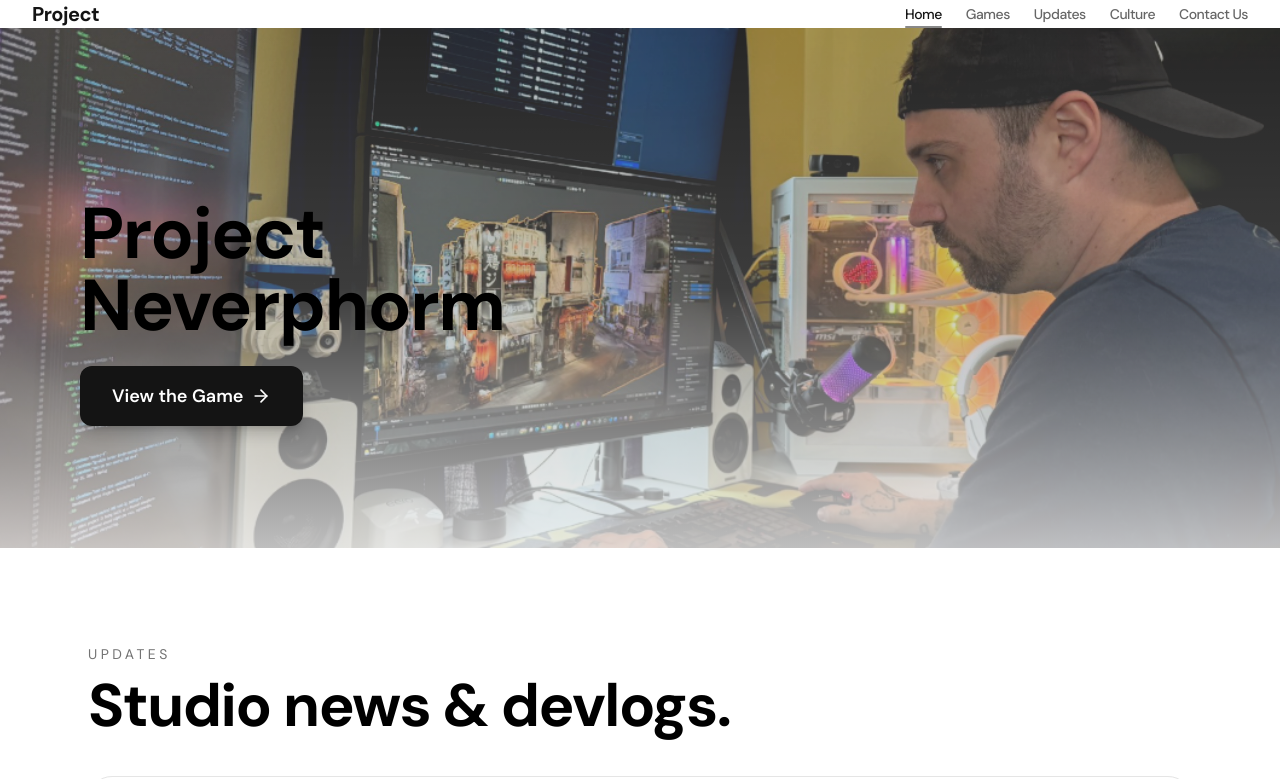
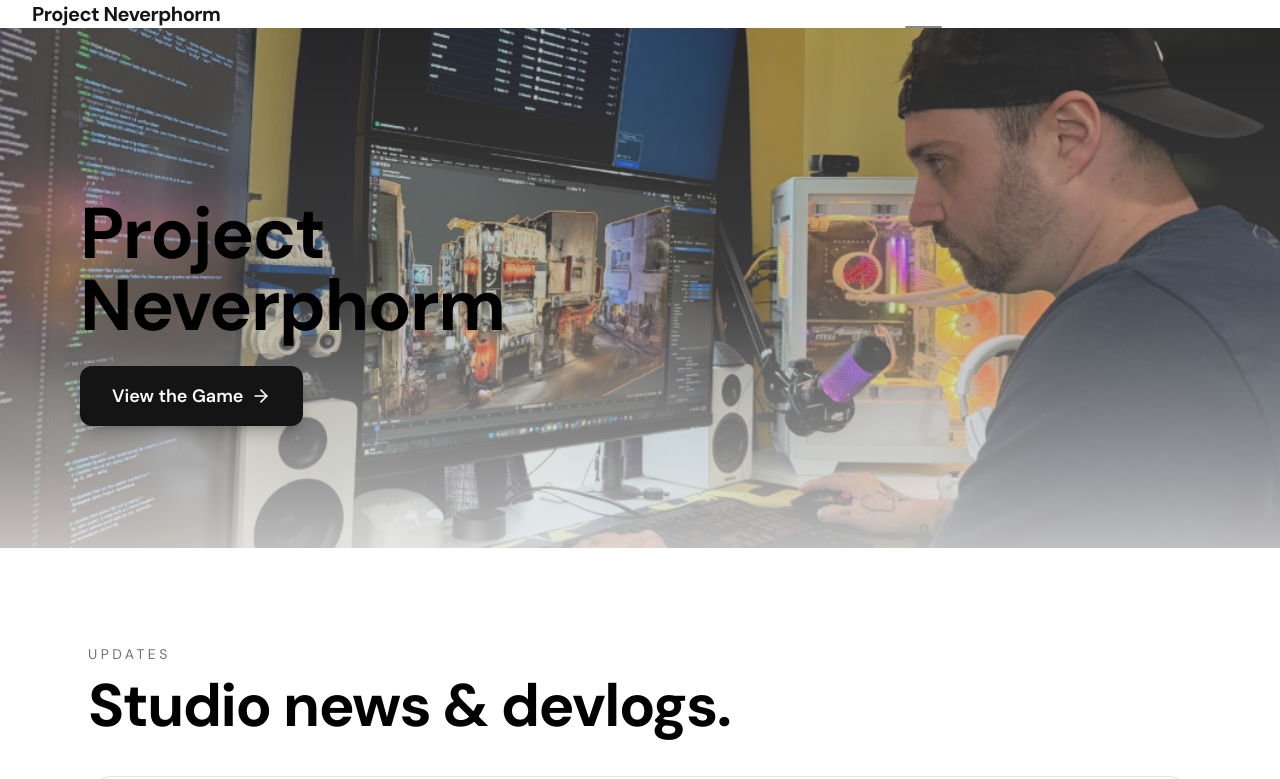
Before and after one commit to Minxci/neverphorm-site, a React (Vite) app in the folder apps/web/: page / in a window 1280 px wide. Shown: the top 779 px of the page. Built offline with nearby package versions, Linux system fonts and the light colour scheme; the HTML template or start-up script is replaced by a standard one; what pocketbase would draw is missing.

Commit message:
lets see now, i realize im testing all this live not dev run lol

```diff
--- a/apps/web/src/components/Header.jsx
+++ b/apps/web/src/components/Header.jsx
@@ -52,7 +52,7 @@ const Header = () => {
             to="/"
             className="text-xl font-bold tracking-tight transition-colors duration-300 hover:text-primary z-50 relative"
           >
-            Project <span className={scrolled ? "text-primary" : "text-white"}>Neverphorm</span>
+            Project <span className="text-primary">Neverphorm</span>
           </Link>
 
           {/* Desktop Navigation */}
@@ -65,8 +65,8 @@ const Header = () => {
                   className={cn(
                     "text-sm font-medium transition-all duration-300 relative py-1",
                     isActive(link.path)
-                      ? "text-primary"
-                      : "text-muted-foreground hover:text-foreground"
+                      ? scrolled ? "text-primary" : "text-white"
+                      : scrolled ? "text-muted-foreground hover:text-foreground" : "text-white/80 hover:text-white"
                   )}
                 >
                   {link.name}
```
